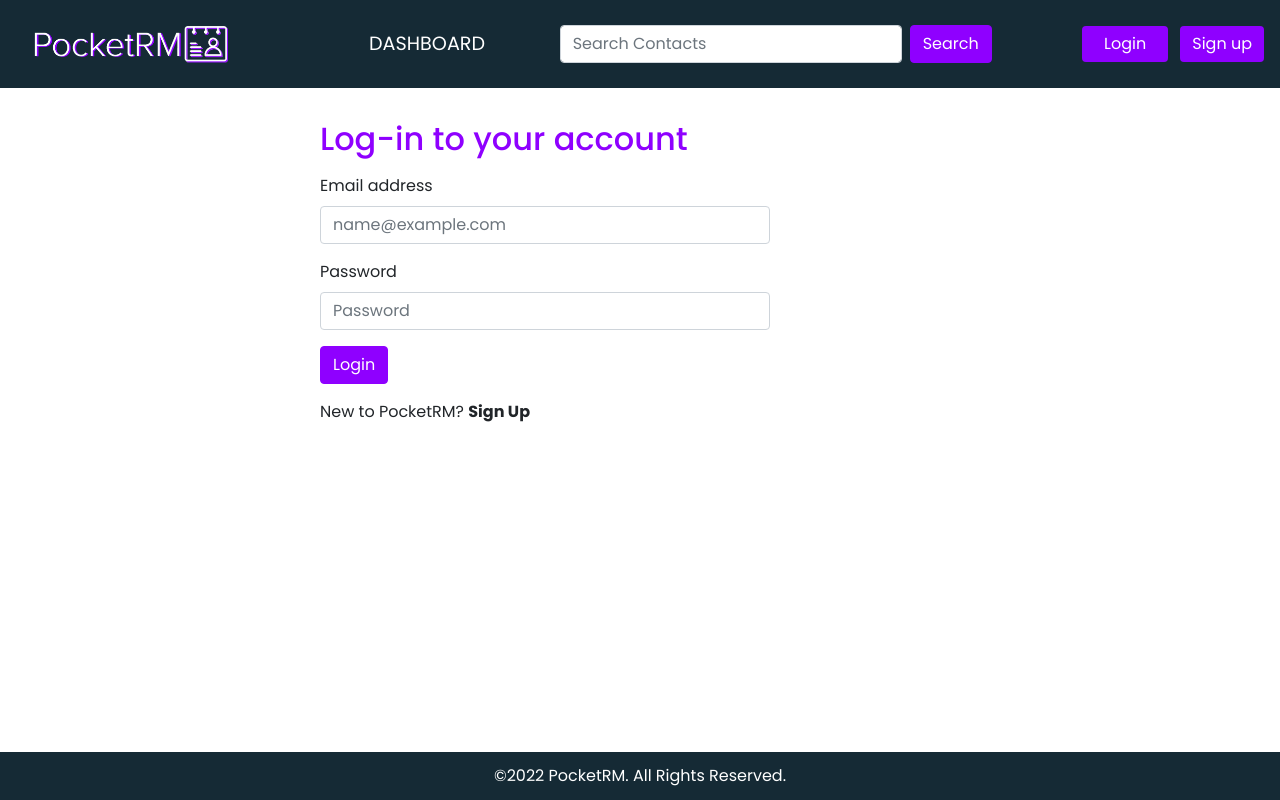
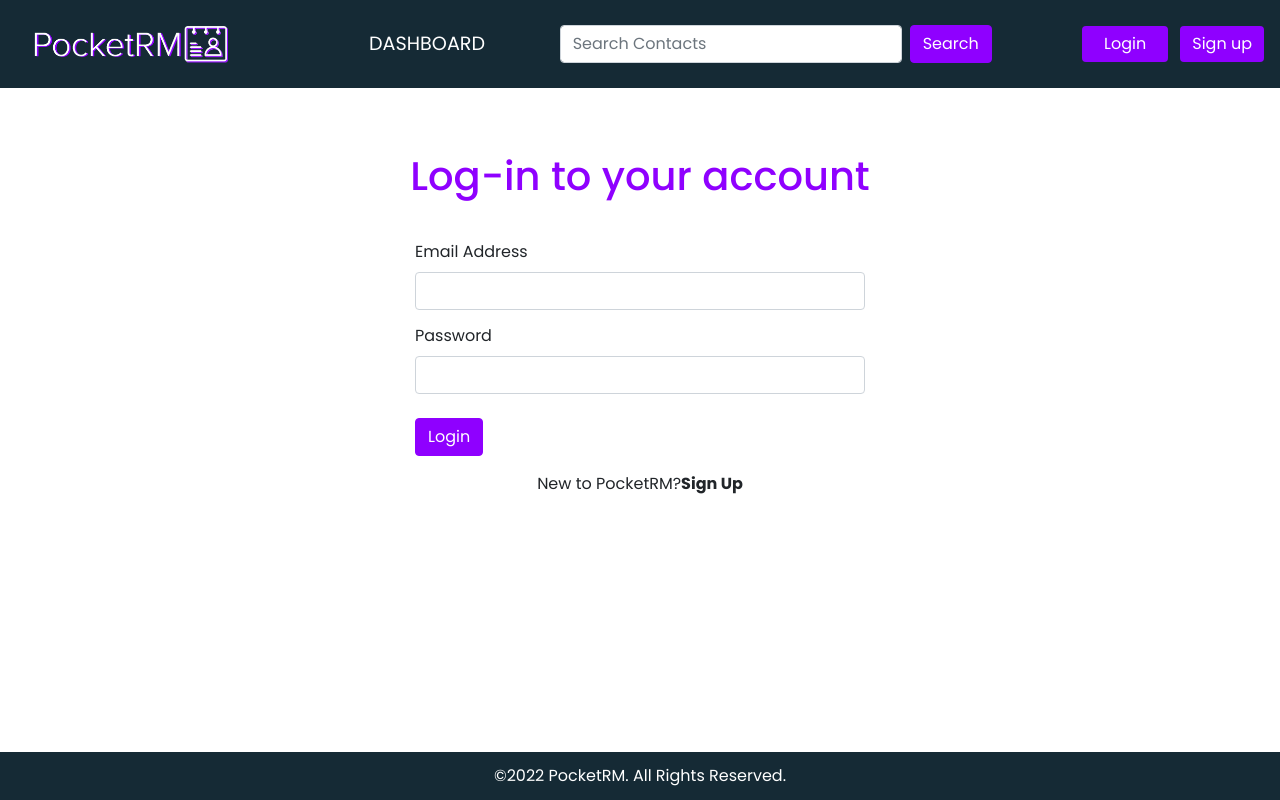
Before and after one commit to lindsayreiner/pocketRM, a React (Create React App) app in the folder client/: page /login in a window 1280 px wide. Built offline with nearby package versions, Linux system fonts and the light colour scheme.

Commit message:
login page completed. Only thing missing is the password is still displaying when typed in due to the fact that it is a 'controller' element instead of an input element. will work on fixing but login page is fully functional on the front end and styled.

```diff
--- a/client/package.json
+++ b/client/package.json
@@ -11,7 +11,6 @@
     "@testing-library/user-event": "^13.5.0",
     "bootstrap": "^5.1.3",
     "eslint": "^8.6.0",
-    "formik": "^2.2.9",
     "jwt-decode": "^3.1.2",
     "normalize.css": "^8.0.1",
     "patch-package": "^6.4.7",
--- a/client/src/components/Login.js
+++ b/client/src/components/Login.js
@@ -1,81 +1,76 @@
+/* eslint-disable no-useless-escape */
 import React from "react";
-import { Button, Form, Stack } from "react-bootstrap";
+import { Button, Form } from "react-bootstrap";
+import { useForm, Controller } from "react-hook-form";
 import { Link } from "react-router-dom";
-import { Formik } from 'formik';
+
+
 
 export default function Login() {
+  const { register, handleSubmit, control, formState: { errors } } = useForm({
+    defaultValues: {
+      firstName: '',
+      lastName: '',
+      email: '',
+      password: ''
+    }
+  });
+
+  const onSubmit = (data) => {
+    console.log(data);
+  };
+
   return (
     <>
-      <Stack className="loginCont">
-        <Formik
-          initialValues={{ email: '', password: '' }}
-          validate={values => {
-            const errors = {};
-            if (!values.email) {
-              errors.email = 'Required';
-            } else if (
-              !/^[A-Z0-9._%+-]+@[A-Z0-9.-]+\.[A-Z]{2,}$/i.test(values.email)
-            ) {
-              errors.email = 'Invalid email address';
-            }
-            return errors;
-          }}
-          onSubmit={(values, { setSubmitting }) => {
-            setTimeout(() => {
-              alert(JSON.stringify(values, null, 2));
-              setSubmitting(false);
-            }, 400);
-          }}
+      <section className="loginCont container">
+        <h1 className="loginTitle">Log-in to your account</h1>
+        <Form
+          className="form"
+          onSubmit={handleSubmit(onSubmit)}
+          style={{ maxWidth: 450 }}
         >
-          {({
-            values,
-            errors,
-            touched,
-            handleChange,
-            handleBlur,
-            handleSubmit,
-            isSubmitting,
-            /* and other goodies */
-          }) => (
-            <Form noValidate size="large" onSubmit={handleSubmit}>
-              <div style={{ maxWidth: 450 }}>
-                <h2 className="loginMsg">Log-in to your account</h2>
+
           <Form.Group>
-                  <Form.Label className="mt-3">Email address</Form.Label>
-                  <Form.Control type="email"
+            <Form.Label>Email Address</Form.Label>
+            <Controller
               name="email"
-                    onChange={handleChange}
-                    onBlur={handleBlur}
-                    value={values.email}
-                    placeholder="name@example.com" />
+              control={control}
+              render={({ field }) => <Form.Control {...field} {...register('email', { required: true, pattern: /^ (([^<>()\[\]\\.,;:\s@"]+(\.[^<>()\[\]\\.,;:\s@"]+)*)|(".+"))@((\[[0-9]{1, 3}\.[0-9]{1, 3}\.[0-9]{1, 3}\.[0-9]{1, 3}\])|(([a-zA-Z\-0-9]+\.)+[a-zA-Z]{2,}))$/ })} />}
+            />
           </Form.Group>
-                {errors.email && touched.email && errors.email}
-                <Form.Group className="password mb-3" controlId="formBasicPassword">
-                  <Form.Label className="mt-3">Password</Form.Label>
-                  <Form.Control
+          {(errors.email && errors.email.type === 'required') && (
+            <p style={{ color: "red", marginBottom: "0.85rem" }}>Email field is required.</p>
+          )}
+          {(errors.email && errors.email.type === 'pattern') && (
+            <p style={{ color: "red", marginBottom: "0.85rem" }}>Enter a valid email address.</p>
+          )}
+          <Form.Group>
+            <Form.Label>Password</Form.Label>
+            <Controller
+              name="password"
+              control={control}
               type="password"
-                    name="password"
-                    onChange={handleChange}
-                    onBlur={handleBlur}
-                    value={values.password}
-                    placeholder="Password" />
+              render={({ field }) => <Form.Control {...field} {...register('password', { required: true, pattern: /^(?=.*[A-Za-z])(?=.*\d)[A-Za-z\d]{8,}$/ })} />}
+            />
           </Form.Group>
-                {errors.password && touched.password && errors.password}
-                <Button type="submit" disabled={isSubmitting}>
+          {(errors.password && errors.password.type === 'required') && (
+            <p style={{ color: "red", marginBottom: "0.85rem" }}>Password field is required.</p>
+          )}
+          {(errors.password && errors.password.type === 'pattern') && (
+            <p style={{ color: "red", marginBottom: "0.85rem" }}>Passwords must be a minimum of 8 characters, and include at least one letter and one number.</p>
+          )}
+          <Button type="submit">
             Login
           </Button>
-              </div>
         </Form>
 
-          )}
-        </Formik>
-        <div className="mt-3">
+        <div className="mt-3 d-flex justify-center">
           New to PocketRM?{" "}
           <Link to="/register">
             <b>Sign Up</b>
           </Link>
         </div>
-      </Stack>
+      </section>
     </>
   );
 }
--- a/client/src/styles/App.css
+++ b/client/src/styles/App.css
@@ -415,7 +415,8 @@
 /* Registration        */
 /* --------------------*/
 
-.formCont {
+.formCont,
+.loginCont {
   padding: 2em;
 }
 
@@ -425,7 +426,8 @@
   margin: 0 auto;
 }
 
-.regTitle {
+.regTitle,
+.loginTitle {
   text-align: center;
   margin-bottom: 1em;
   color: var(--violet);
@@ -439,11 +441,8 @@
   margin: 2rem auto;
   width: 50%;
   display: flex;
+  flex-direction: column;
   justify-content: center;
-}
-
-.loginMsg {
-  color: var(--violet);
 }
 
 /* --------------------*/
```
Also changed, not shown: 1 other file (tests, documents, lock files or other folders). Lines whose indentation alone changed are shown as unchanged.
